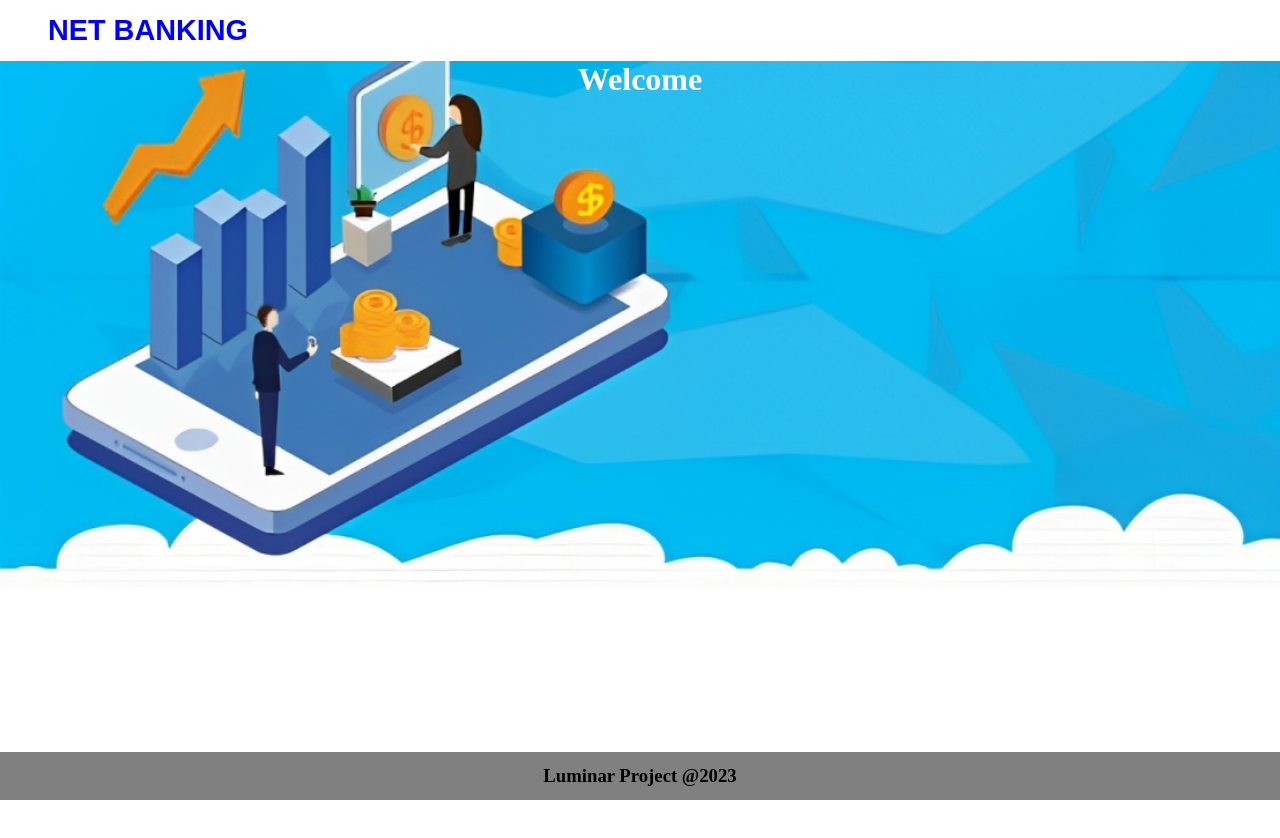
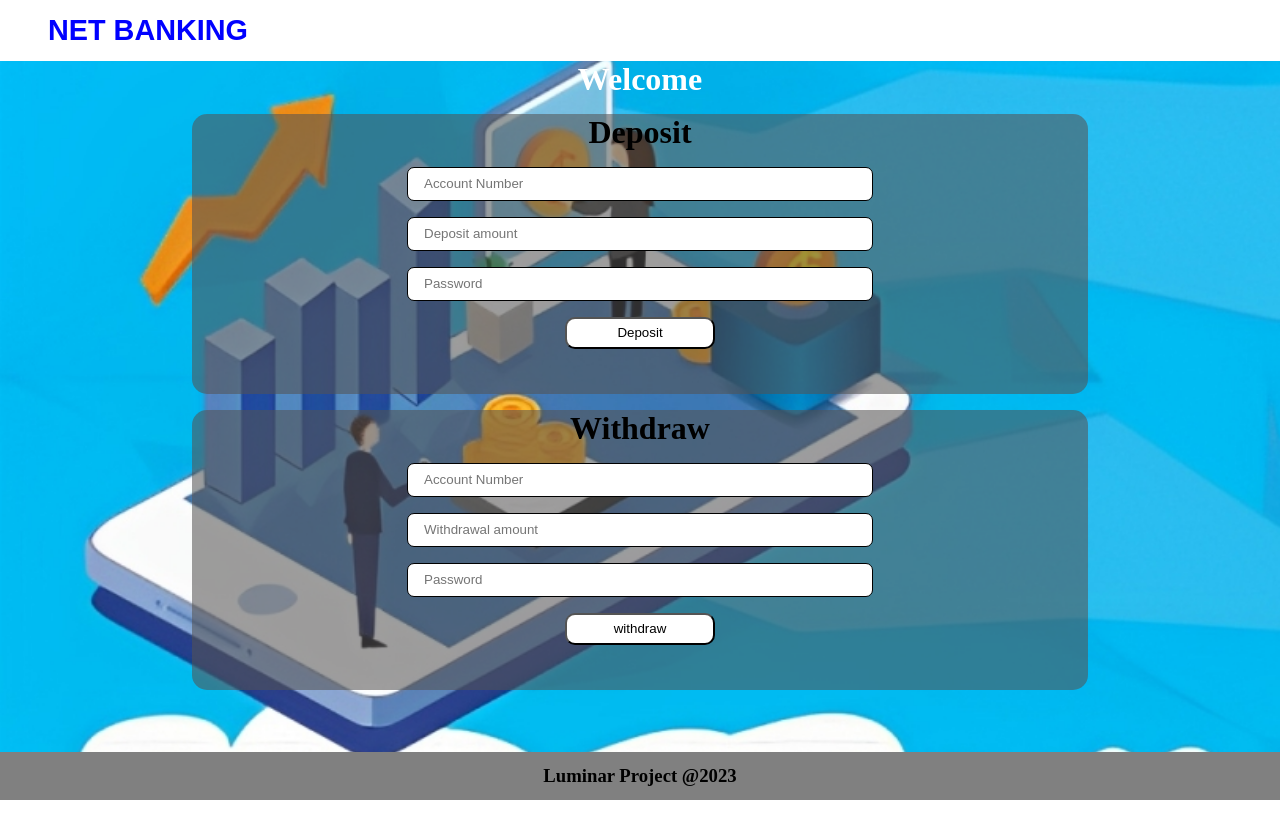
Before and after one commit to presanth/Bankproject, an Angular app: page /dashbord in a window 1280 px wide. Shown: the top 838 px of the page. Before the commit the page ends 800 px from the top, so only its background shows below. Built offline with nearby package versions, Linux system fonts and the light colour scheme.

Commit message:
deposit and withdrawel functions added

```diff
--- a/src/app/dashbord/dashbord.component.css
+++ b/src/app/dashbord/dashbord.component.css
@@ -2,3 +2,48 @@ h1{
     text-align: center;
     color: white;
 }
+
+.dashbord{
+    width: 100%;
+    height: 100vh;
+    display: flex;
+    flex-direction: column;
+    align-items: center;
+    /* background: #ffff; */
+}
+.deposit,.withdraw{
+    width: 70%;
+    height: 35vh;
+
+    display: flex;
+    flex-direction: column;
+    align-items: center;
+    margin-top: 1rem;
+    background: #5452528f;
+    border-radius: 15px;
+}
+
+.deposit h1,.withdraw h1{
+    color:black;
+}
+
+.depinp{
+    width: 100%;
+    display: flex;
+    justify-content: center;
+}
+.depinp input{
+    width: 50%;
+    height: 2rem;
+    margin-top: 1rem;
+    border-radius: 7px;
+    border: 1px solid black;
+    padding-left: 1rem;
+}
+.depinp button{
+    width: 150px;
+    height: 2rem;
+    margin-top: 1rem;
+    border-radius: 10px;
+    background: white;
+}
--- a/src/app/dashbord/dashbord.component.html
+++ b/src/app/dashbord/dashbord.component.html
@@ -1 +1,35 @@
-<h1>Welcome {{user}}</h1>
+
+
+<div class="dashbord">
+    <h1>Welcome {{user}}</h1>
+    <div class="deposit">
+        <h1>Deposit</h1>
+        <div class="depinp">
+            <input type="number" [(ngModel)]="acn1" id="dacn" name="dacn" placeholder="Account Number">
+        </div>
+        <div class="depinp">
+            <input type="text" [(ngModel)]="amt1" id="damt" name="damt" placeholder="Deposit amount">
+        </div>
+        <div class="depinp">
+            <input type="password"[(ngModel)]="pass1" name="dpswrd" id="dpswrd" placeholder="Password">
+        </div>
+        <div class="depinp">
+            <button type="button" (click)="deposit()">Deposit</button>
+        </div>
+    </div>
+    <div class="withdraw">
+        <h1>Withdraw</h1>
+        <div class="depinp">
+            <input type="number" [(ngModel)]="acn2" id="wac" name="wac" placeholder="Account Number">
+        </div>
+        <div class="depinp">
+            <input type="text" [(ngModel)]="amt2" id="wamt" name="wamt" placeholder="Withdrawal amount">
+        </div>
+        <div class="depinp">
+            <input type="password"[(ngModel)]="pass2" id="wpswrd"  name="wpswrd" placeholder="Password">
+        </div>
+        <div class="depinp">
+            <button type="button" (click)="withdraw()">withdraw</button>
+        </div>
+    </div>
+</div>
--- a/src/app/dashbord/dashbord.component.ts
+++ b/src/app/dashbord/dashbord.component.ts
@@ -9,10 +9,44 @@ import { DataService } from '../service/data.service';
 export class DashbordComponent implements OnInit {
 
   user=''
+
+  acn1=''
+  amt1=''
+  pass1=''
+
+  acn2=''
+  amt2=''
+  pass2=''
   constructor(private ds:DataService){
     this.user=this.ds.currentuser
   }
   ngOnInit(): void {
 
   }
+
+  deposit(){
+    var acn = this.acn1
+    var amt = this.amt1
+    var pass = this.pass1
+
+    let result = this.ds.userDeposit(acn,pass,amt)
+    if(result){
+      alert(`your account has been credited with amount ${amt} . and the current balance is ${result}`)
+    }else{
+      alert('incurrent password or account number')
+    }
+  }
+  withdraw(){
+    var acn = this.acn2
+    var amt = this.amt2
+    var pass = this.pass2
+
+    const result = this.ds.userWithdraw(acn,pass,amt)
+
+    if(result){
+      alert(`your account has been debited amount ${amt} . and the current balance is ${result}`)
+    }else{
+      alert('not correct')
+    }
+  }
 }
--- a/src/app/service/data.service.ts
+++ b/src/app/service/data.service.ts
@@ -38,4 +38,48 @@ export class DataService {
       return false
     }
   }
+
+  userDeposit(acnum:any,pass:any,amt:any){
+    let userDetails = this.userDetails
+
+    // convert amount string to intiger
+    var amount = parseInt(amt)
+
+    if(acnum in userDetails){
+      if(pass==userDetails[acnum]["password"]) {
+
+        // update balance
+        userDetails[acnum]["balance"]+=amount
+
+        // return balance
+        return userDetails[acnum]["balance"]
+      }else {
+        return false
+      }
+    }else{
+      return false
+    }
+  }
+
+  userWithdraw(acnum:any,pass:any,amt:any){
+    let userDetails = this.userDetails
+
+    var amount = parseInt(amt)
+    if(acnum in userDetails){
+      if(pass == userDetails[acnum]["password"]){
+        if(amount < userDetails[acnum]["balance"]){
+          userDetails[acnum]["balance"]-=amount
+
+          return userDetails[acnum]["balance"]
+        }else{
+          alert('insufficent balance')
+          return false
+        }
+      }else{
+        return false
+      }
+    }else{
+      return false
+    }
+  }
 }
--- a/src/styles.css
+++ b/src/styles.css
@@ -11,7 +11,7 @@ body{
     align-items: center; */
     background-image: url("./assets/bg.png");
     background-repeat: no-repeat;
-    background-size: contain;
+    background-size: cover;
 }
 .navbox{
     width: 100%;
```
